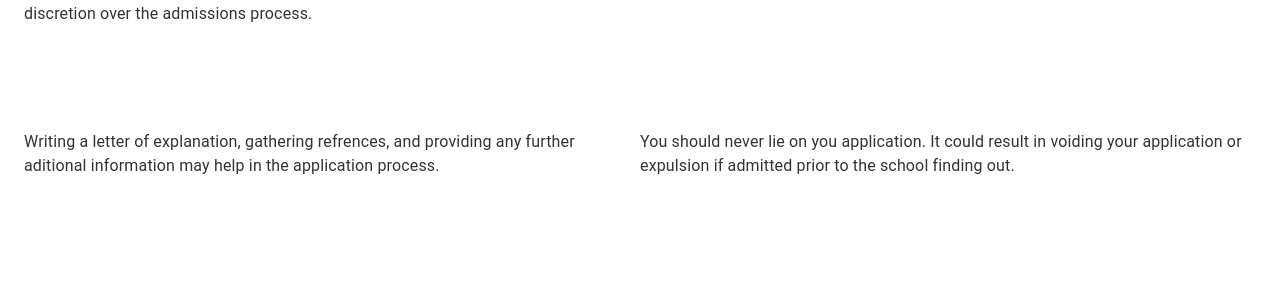
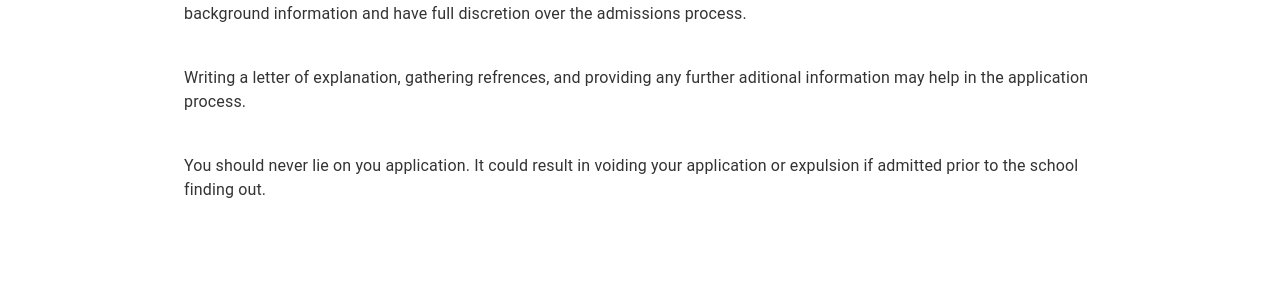
Before and after one commit to openseattle/clearviction-v1, a React (Create React App) app: page /resources/assistance/education in a window 1280 px wide. Shown: the part 780-1072 px from the top of the page. Built offline with nearby package versions, Linux system fonts and the light colour scheme.

Commit message:
resources pages spacing adjust

```diff
--- a/src/Components/AlternativeAccord.jsx
+++ b/src/Components/AlternativeAccord.jsx
@@ -35,9 +35,9 @@ const useStyles = makeStyles((theme) => ({
   faqSumText: {
     fontFamily: ["roboto", "sans-serif"],
     fontSize: 18,
-    [theme.breakpoints.down("xs")]: {
-      fontSize: 14,
-    },
+    [theme.breakpoints.down("xs")]:{
+      fontSize: 16,
+    }
   },
   expand: {
     color: "white",
--- a/src/Pages/VolunteerPage.jsx
+++ b/src/Pages/VolunteerPage.jsx
@@ -19,6 +19,7 @@ import laptop from "../Assets/laptop.svg";
 const useStyles = makeStyles((theme) => ({
   volunteer: {
     marginTop: theme.spacing(5),
+    marginBottom: theme.spacing(5),
   },
   icon: {
     fontSize: "4rem",
@@ -44,18 +45,20 @@ const useStyles = makeStyles((theme) => ({
     color: "white",
   },
   backgroundSecondary: {
-    minHeight: 357,
+    height: 400,
     backgroundColor: theme.palette.primary.dark,
     padding: theme.spacing(5),
     [theme.breakpoints.down("sm")]: {
+      height: 300,
       padding: theme.spacing(2),
     },
   },
   backgroundLightSecondary: {
-    minHeight: 350,
+    height: 400,
     backgroundColor: theme.palette.primary.light,
     padding: theme.spacing(5),
     [theme.breakpoints.down("sm")]: {
+      height: 300,
       padding: theme.spacing(1),
     },
   },
@@ -107,7 +110,7 @@ const VolunteerPage = () => {
           </Grid>
           <Grid item xs={12} sm={6} md={6}>
             <Box justifyContent="center" display="flex">
-              <Box>
+              <Box paddingBottom={5}>
                 <Typography className={classes.title} variant="h2">
                   Why volunteer?
                 </Typography>
@@ -207,7 +210,7 @@ const VolunteerPage = () => {
           </Grid>
         </Grid>
 
-        <Box>
+        <Box paddingTop={5}>
           <Typography
             className={classes.titleRoles}
             variant="h2"
--- a/src/Styles/useResourcesStyles.js
+++ b/src/Styles/useResourcesStyles.js
@@ -25,6 +25,11 @@ export const useResourcesStyles = makeStyles((theme) => ({
     marginTop: theme.spacing(2),
     marginBottom: theme.spacing(2),
     color: theme.palette.primary.light,
+  },
+  highlightHeadingStyle:{
+    marginTop: theme.spacing(2),
+    marginBottom: theme.spacing(2),
+    color: theme.palette.highlight.main,
   },
   contentTextStyle: {
     marginTop: theme.spacing(5),
--- a/src/Subpages/Resources/AssistanceEducation.jsx
+++ b/src/Subpages/Resources/AssistanceEducation.jsx
@@ -19,8 +19,8 @@ const AssistanceEducation = () => {
   const classes = useResourcesStyles();
   return (
     <>
-      <Container className={classes.regularContainer} maxWidth="lg">
-        <Typography className={classes.headingStyle} variant="h2">
+      <Container className={classes.regularContainer} maxWidth="md">
+        <Typography className={classes.headingStyle} variant="h2" >
           Education available post-incarceration
         </Typography>
         <Typography className={classes.contentTextStyle} variant="body1">
@@ -29,22 +29,15 @@ const AssistanceEducation = () => {
           background information and have full discretion over the admissions
           process.
         </Typography>
-        <Grid className={classes.regularContainer} container>
-          <Grid item xs={12} sm={6}>
-            <Typography>
-              Writing a letter of explanation, gathering refrences, and
-              providing any further aditional information may help in the
-              application process.
-            </Typography>
-          </Grid>
-          <Grid item xs={12} sm={6}>
-            <Typography>
-              You should never lie on you application. It could result in
-              voiding your application or expulsion if admitted prior to the
-              school finding out.
-            </Typography>
-          </Grid>
-        </Grid>
+        <Typography className={classes.contentTextStyle} variant="body1">
+          Writing a letter of explanation, gathering refrences, and providing
+          any further aditional information may help in the application process.
+        </Typography>
+        <Typography className={classes.contentTextStyle} variant="body1">
+          You should never lie on you application. It could result in voiding
+          your application or expulsion if admitted prior to the school finding
+          out.
+        </Typography>
       </Container>
       <Box className={classes.lightBlueBackGround}>
         <Container maxWidth="lg">
@@ -68,7 +61,7 @@ const AssistanceEducation = () => {
           />
         </Container>
       </Box>
-      <Container>
+      <Container className={classes.regularContainer} maxWidth="md">
         <Typography className={classes.headingStyle} variant="h2">
           Federal Student Aid
         </Typography>
@@ -85,7 +78,7 @@ const AssistanceEducation = () => {
             Aid.
           </ExternalLink>
         </Typography>
-        <Box className={classes.regularContainer}>
+        <Box >
           <IconWithHeaderAndText
             icon={LocalAtmOutlined}
             header={
@@ -127,7 +120,7 @@ const AssistanceEducation = () => {
       </Container>
       <FedAidRestrictions />
       <Box className={classes.lightBlueBackGround}>
-        <Container>
+        <Container maxWidth="md">
           <Typography className={classes.headingStyle} variant="h2">
             Student Loans
           </Typography>
--- a/src/Subpages/Resources/AssistanceEmployment.jsx
+++ b/src/Subpages/Resources/AssistanceEmployment.jsx
@@ -31,8 +31,8 @@ const AssistanceEmployment = () => {
           <Grid container>
             <Grid item xs={12} sm={12} md={4}>
               <Typography
-                className={classes.headingStyle}
-                variant="h4"
+                className={classes.highlightHeadingStyle}
+                variant="h3"
                 align="center"
               >
                 Adverse Impact
@@ -44,7 +44,7 @@ const AssistanceEmployment = () => {
             <Grid item xs={12} sm={12} md={4}>
               <Typography
                 className={classes.headingStyle}
-                variant="h3"
+                variant="h2"
                 align="center"
               >
                 OR
@@ -52,8 +52,8 @@ const AssistanceEmployment = () => {
             </Grid>
             <Grid item xs={12} sm={12} md={4}>
               <Typography
-                className={classes.headingStyle}
-                variant="h4"
+                className={classes.highlightHeadingStyle}
+                variant="h3"
                 align="center"
               >
                 Adverse Treatment
@@ -91,7 +91,7 @@ const AssistanceEmployment = () => {
         />
       </Container>
       <Box className={classes.lightBlueBackGround}>
-        <Container>
+        <Container maxWidth="lg">
           <Typography className={classes.headingStyle} variant="h2">
             Find work!
           </Typography>
--- a/src/Subpages/Resources/AssistanceHousing.jsx
+++ b/src/Subpages/Resources/AssistanceHousing.jsx
@@ -62,8 +62,8 @@ const AssistanceHousing = () => {
           </Typography>
           <TabPanelGroup tabs={emergencySheltersTabs} />
         </Container>
-        <Container>
-          <Typography className={classes.contentTextStyle} variant="subtitle1">
+        <Container className={classes.regularContainer} maxWidth="md">
+          <Typography className={classes.contentTextStyle} variant="body1">
             We are not affiliated with any shelters, including the ones listed
             above. Under Washington state law,{" "}
             <ExternalLink href="http://transgenderlawcenter.org/wp-content/uploads/2016/02/03.09.2016-Model-Homeless-Shelter-TG-Policy-single-pages.pdf">
@@ -72,7 +72,7 @@ const AssistanceHousing = () => {
             to transgender and gender non-conforming people on the basis of
             their gender identity or expression.
           </Typography>
-          <Typography className={classes.contentTextStyle} variant="subtitle1">
+          <Typography className={classes.contentTextStyle} variant="body1">
             You can find a full list of shelters in Washington{" "}
             <ExternalLink
               href="https://www.shelterlist.com/state/washington"
@@ -85,7 +85,7 @@ const AssistanceHousing = () => {
           </Typography>
         </Container>
       </Box>
-      <Container className={classes.regularContainer}>
+      <Container className={classes.regularContainer} maxWidth="md">
         <AlternativeAccord
           faqs={housingAssistanceAccord}
           sectionHeading={"Other housing assistance"}
```
